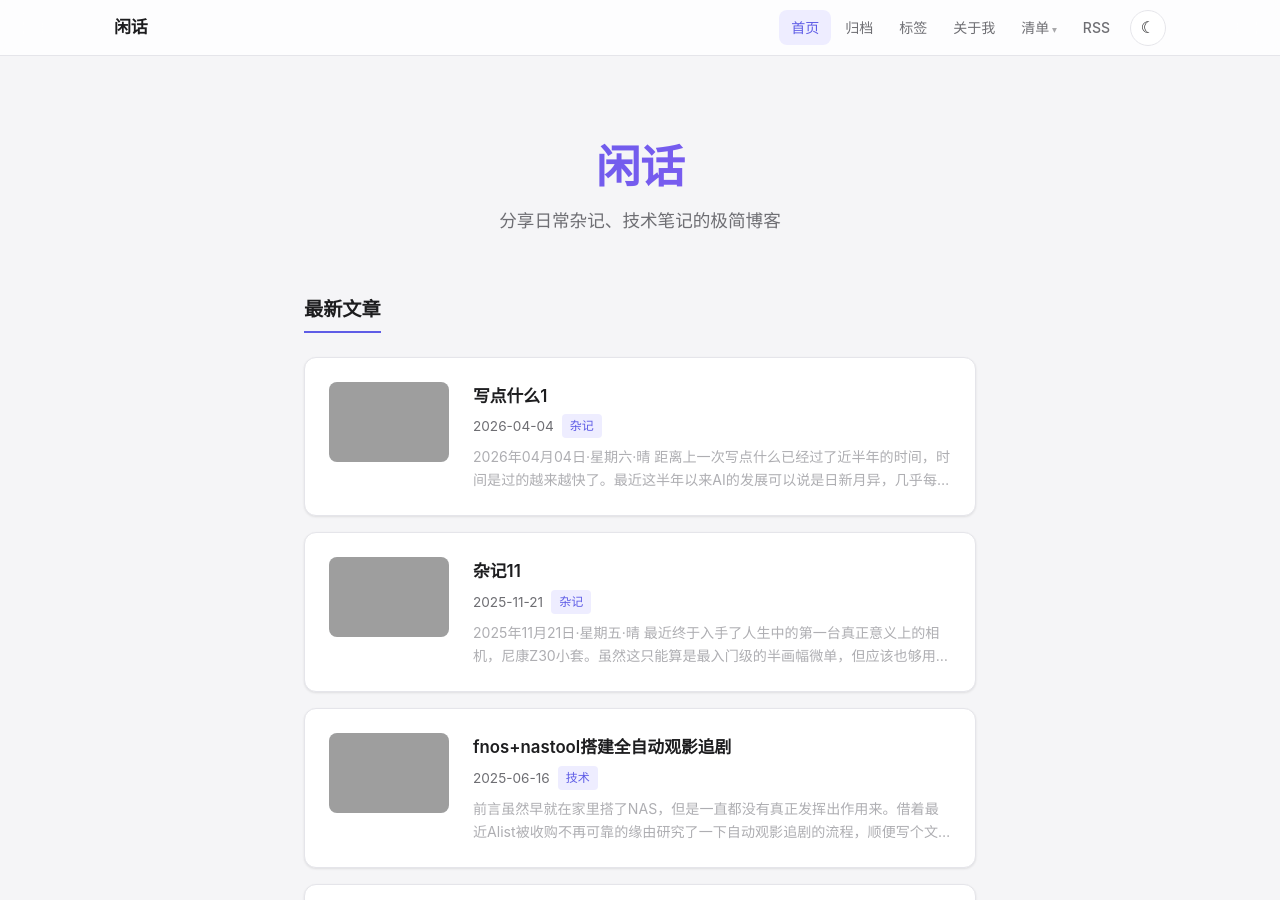
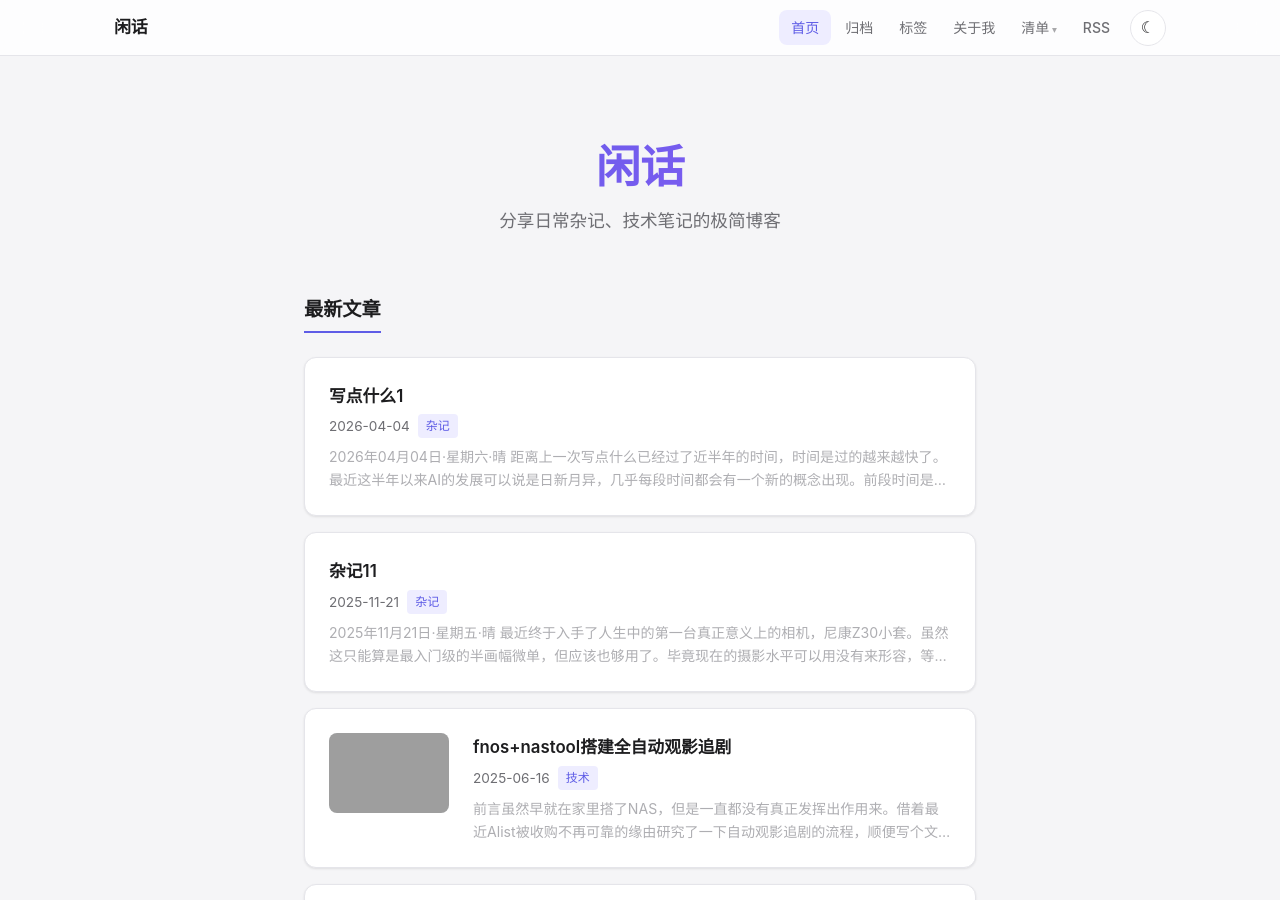
Before and after one commit to lccccc1024/lccccc1024.github.io, a Jekyll site: the page built from index.md, in a window 1280 px wide and 900 px high. Built offline with Jekyll 4.4.1, drawn with Linux system fonts in a browser that asks for light colours; grey boxes are pictures that could not be loaded.

Commit message:
fix some issue

```diff
--- a/_config.yml
+++ b/_config.yml
@@ -22,6 +22,7 @@ plugins:
 markdown: kramdown
 highlighter: rouge
 kramdown:
+  parse_block_html: true
   syntax_highlighter_opts:
     block:
       line_numbers: false
--- a/index.md
+++ b/index.md
@@ -9,8 +9,9 @@ title: 首页
 {% for post in site.posts limit: 8 %}
 <li>
   <div class="home-post-inner">
-    {% assign first_img = post.content | split: '<img ' | last | split: 'src="' | last | split: '"' | first %}
-    {% if first_img and first_img != "" %}
+    {% assign has_img = post.content | prepend: " " | split: '<img ' | size %}
+    {% if has_img > 1 %}
+      {% assign first_img = post.content | split: '<img ' | last | split: 'src="' | last | split: '"' | first %}
     <a href="{{ post.url }}" class="home-thumb-link">
       <img src="{{ first_img }}" alt="" class="home-thumb" loading="lazy">
     </a>
```
